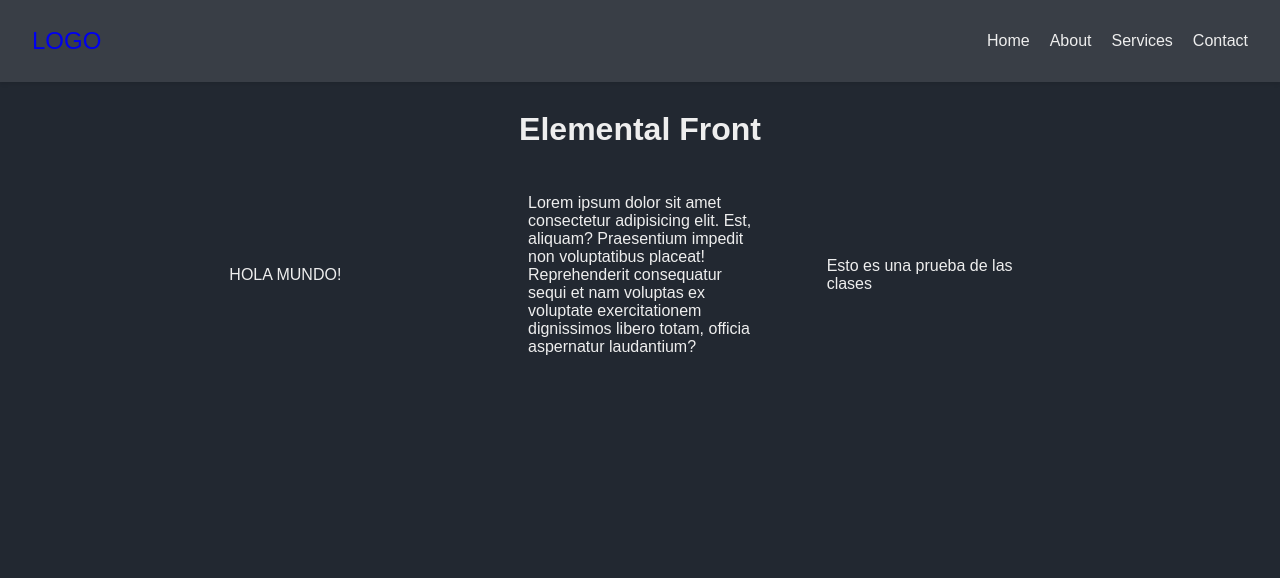
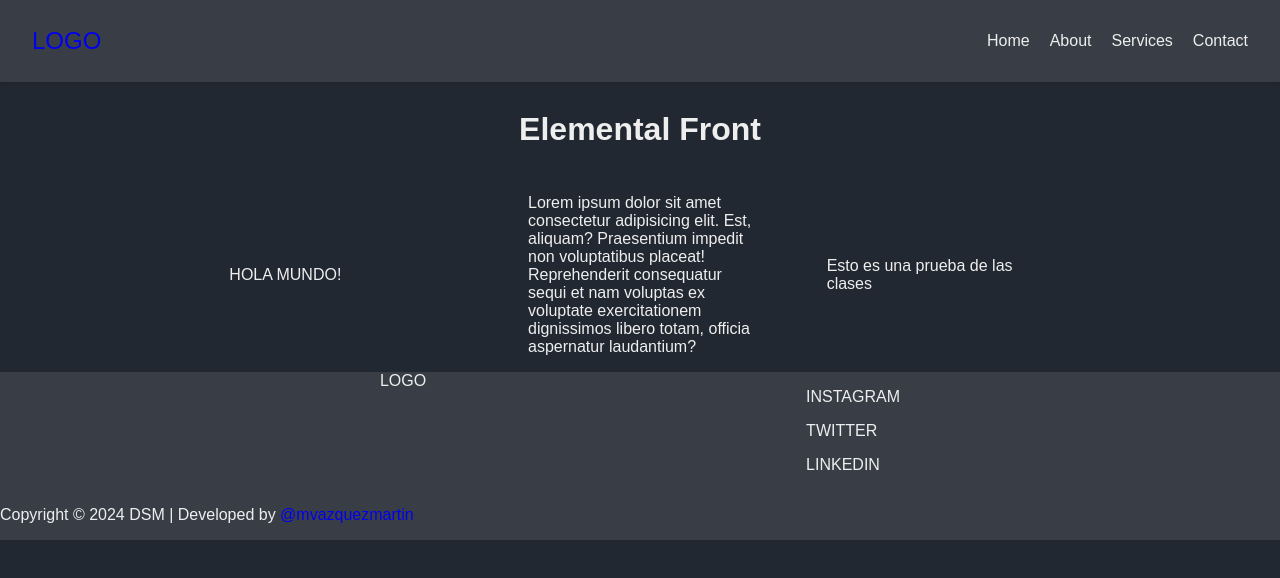
Before and after one commit to mvazquezmartin/elemental-front, a website built with Vite: page index.html in a window 1280 px wide. Built offline with nearby package versions, Linux system fonts and the light colour scheme.

Commit message:
minor changes

```diff
--- a/css/__flex.css
+++ b/css/__flex.css
@@ -24,6 +24,11 @@
 }
 .f-direction-column {
   flex-direction: column;
+}
+.f-mobile-column {
+  @media (max-width768px) {
+    flex-direction: column;
+  }
 }
 
 /* ALIGN ALL CENTER */
@@ -64,6 +69,7 @@
 }
 
 /* CUSTOM FLEX-BASIS */
-.f-basis-25 > p, .f-basis-25> div{
+.f-basis-25 > p,
+.f-basis-25 > div {
   flex-basis: 25%;
 }
--- /dev/null
+++ b/css/__footer.css
@@ -0,0 +1,3 @@
+footer{
+  background-color: var(--color-secondary);
+}
--- a/css/__global.css
+++ b/css/__global.css
@@ -87,6 +87,7 @@ p {
   font-size: var(--m);
 }
 
+/* CHECK OVERFLOW */
 /* * {
   border: 1px solid #ff0000;
 } */
--- a/css/style.css
+++ b/css/style.css
@@ -1,3 +1,4 @@
 @import url("__global.css");
 @import url("__navBar.css");
 @import url("__flex.css");
+@import url("__footer.css");
--- a/index.html
+++ b/index.html
@@ -13,7 +13,9 @@
   <body>
     <header>
       <nav class="navbar">
-        <div class="navbar-container container-100 f-justify-bewteen f-align-center">
+        <div
+          class="navbar-container container-100 f-justify-bewteen f-align-center"
+        >
           <div class="logo">
             <a href="#">LOGO</a>
           </div>
@@ -37,10 +39,40 @@
       </div>
       <div class="container-70 f-basis-25 f-center f-justify-around">
         <p>HOLA MUNDO!</p>
-        <p>Lorem ipsum dolor sit amet consectetur adipisicing elit. Est, aliquam? Praesentium impedit non voluptatibus placeat! Reprehenderit consequatur sequi et nam voluptas ex voluptate exercitationem dignissimos libero totam, officia aspernatur laudantium?</p>
+        <p>
+          Lorem ipsum dolor sit amet consectetur adipisicing elit. Est, aliquam?
+          Praesentium impedit non voluptatibus placeat! Reprehenderit
+          consequatur sequi et nam voluptas ex voluptate exercitationem
+          dignissimos libero totam, officia aspernatur laudantium?
+        </p>
         <div>Esto es una prueba de las clases</div>
       </div>
     </div>
+    <footer>
+      <div class="container-100 f-direction-column">
+        <div class="container-100 f-direction-row f-justify-evenly">
+          <div class="logo">LOGO</div>
+          <div class="rrss">
+            <div>
+              <p>INSTAGRAM</p>
+              <p>TWITTER</p>
+              <p>LINKEDIN</p>
+            </div>
+          </div>
+        </div>
+        <div class="container">
+          <div class="div-line"></div>
+          <div class="container">
+            <p>
+              Copyright © 2024 DSM | Developed by
+              <a href="https://github.com/mvazquezmartin" target="_blank"
+                >@mvazquezmartin</a
+              >
+            </p>
+          </div>
+        </div>
+      </div>
+    </footer>
     <script type="module" src="/js/index.js"></script>
   </body>
 </html>
```
Also changed, not shown: 1 other file.
